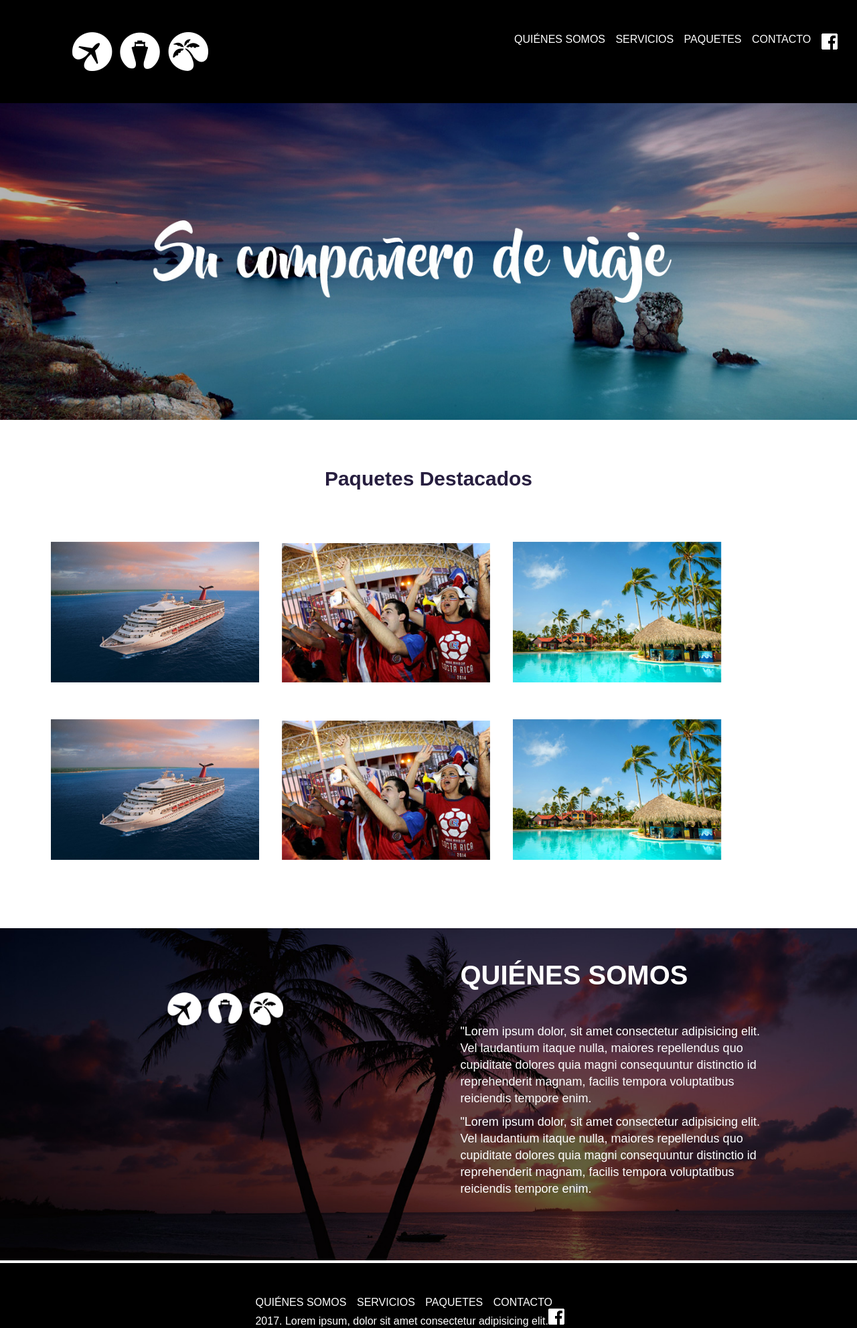
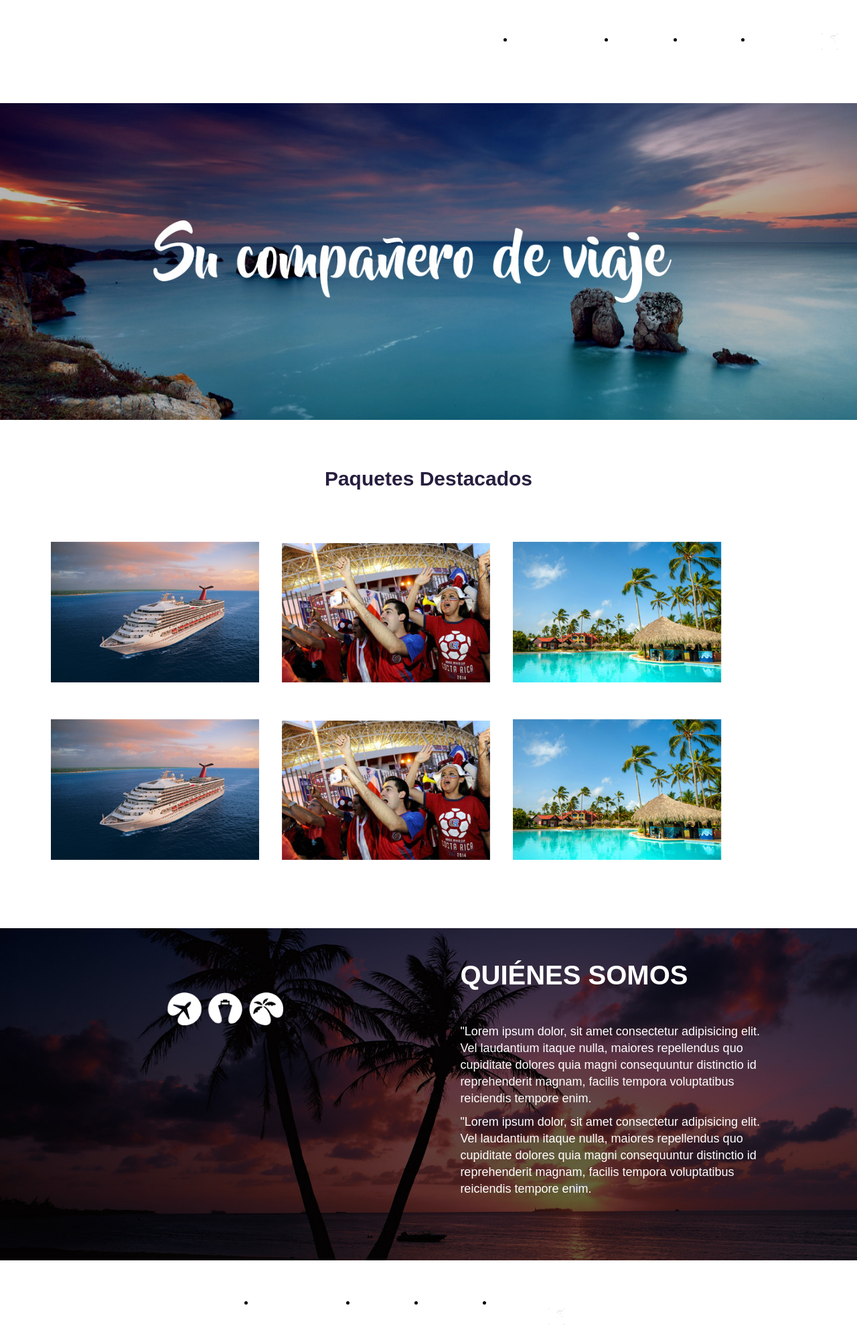
Before and after one commit to vieyraurena/quizzWeb, a website: page index.html in a window 1280 px wide. Shown: the whole page at 67% size. Drawn offline with Linux system fonts and the light colour scheme.

Commit message:
Agrego cambios en el bloque header

```diff
--- a/index.html
+++ b/index.html
@@ -11,7 +11,7 @@
 <body>
   <div class="container">
     <!--HEADER-->
-    <div class="header color-black clearfix">
+    <div class="header container">
       <div class="logo-header">
         <img src="img/iconos.png" alt="iconos">
       </div>
@@ -31,8 +31,8 @@
     </div>
     <!--GALERY-->
     <div class="box-galery clearfix">
+      <div class="box-img">
         <h2>Paquetes Destacados</h2>
-        <div class="box-img">
         <img src="img/barco.jpg" alt="barco">
         <img src="img/sele.jpg" alt="La sele">
         <img src="img/hotel.jpg" alt="hotel">
@@ -60,7 +60,6 @@
       </div>
     </div>
     <!--FOOTER-->
-    <div class="color-black">
     <div class="footer clearfix">
       <div class="nav-footer">
         <ul class="nav-list clearfix">
@@ -74,6 +73,5 @@
       </div>
     </div>
   </div>
-  </div>
 </body>
 </html>
```
Lines whose indentation alone changed are shown as unchanged.
